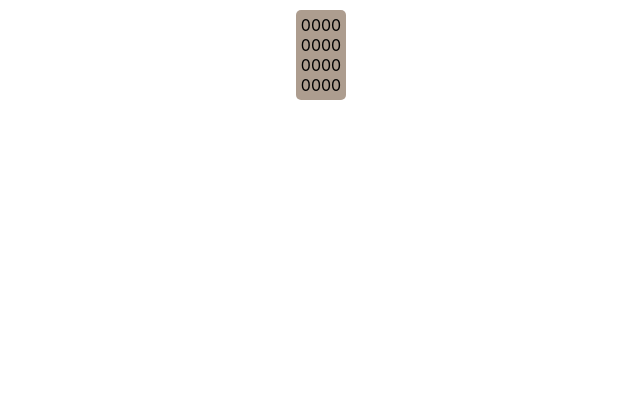
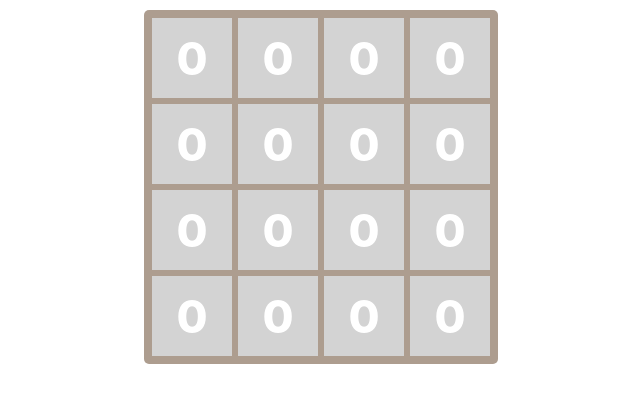
Before and after one commit to AlDemi/react-game, a React (Create React App) app: page / in a window 1280 px wide. Shown: the top 402 px of the page, without its empty margins (319-959 px from the left). Built offline with nearby package versions, Linux system fonts and the light colour scheme.

Commit message:
refactor: minor changes

```diff
--- a/src/App.js
+++ b/src/App.js
@@ -1,7 +1,14 @@
+import { useState } from 'react'
 import { Board } from './components/Board/Board'
 
 function App() {
-  return <Board />
+  const [data, setData] = useState([
+    [0, 0, 0, 0],
+    [0, 0, 0, 0],
+    [0, 0, 0, 0],
+    [0, 0, 0, 0],
+  ])
+  return <Board data={data} />
 }
 
 export default App
--- a/src/components/Board/Board.jsx
+++ b/src/components/Board/Board.jsx
@@ -3,14 +3,7 @@ import { Cell } from '../Cell/Cell'
 import { Row } from '../Row/Row'
 import styles from './Board.module.css'
 
-export const Board = () => {
-  const [data, setData] = useState([
-    [0, 0, 0, 0],
-    [0, 0, 0, 0],
-    [0, 0, 0, 0],
-    [0, 0, 0, 0],
-  ])
-
+export const Board = ({ data }) => {
   return (
     <div className={styles.board}>
       {data.map((row, idx) => {
--- a/src/components/Cell/Cell.jsx
+++ b/src/components/Cell/Cell.jsx
@@ -1,5 +1,5 @@
-// import styles from './Cell.module.css'
+import styles from './Cell.module.css'
 
 export const Cell = ({ num }) => {
-  return <div>{num}</div>
+  return <div className={styles.cell}>{num}</div>
 }
--- a/src/components/Cell/Cell.module.css
+++ b/src/components/Cell/Cell.module.css
@@ -0,0 +1,12 @@
+.cell {
+  height: 80px;
+  width: 80px;
+  background: lightgray;
+  margin: 3px;
+  display: flex;
+  justify-content: center;
+  align-items: center;
+  font-size: 45px;
+  font-weight: 800;
+  color: white;
+}
```
